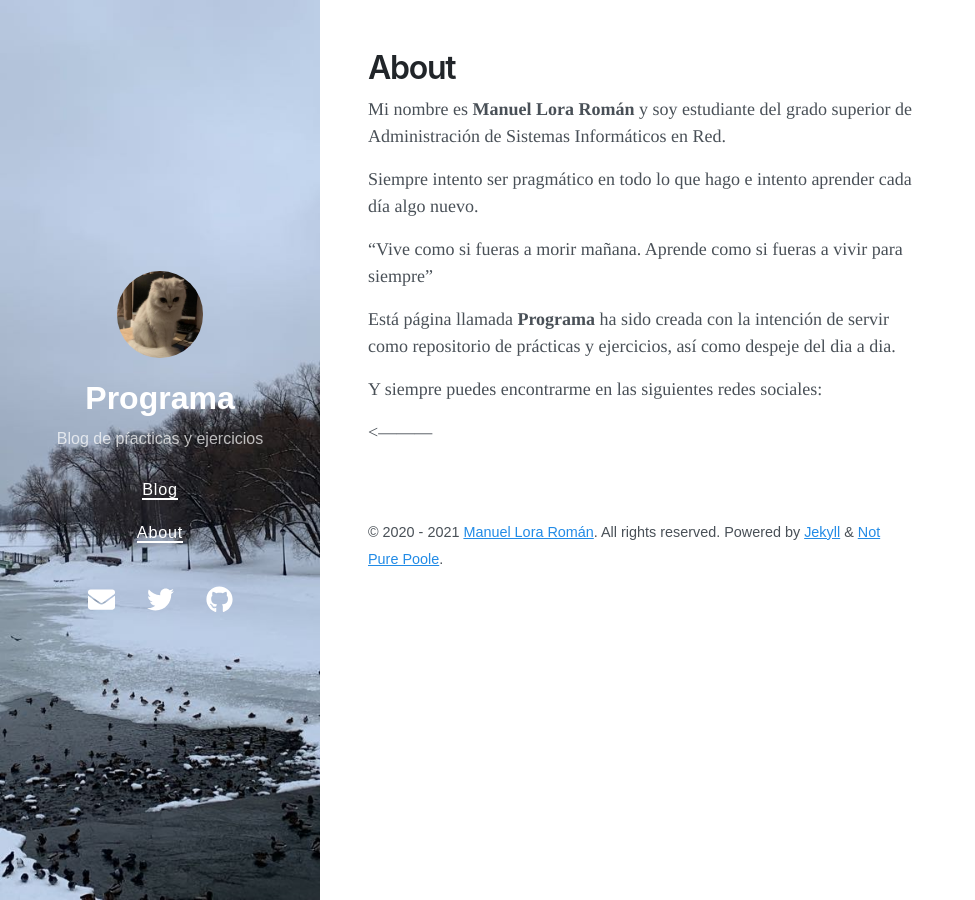
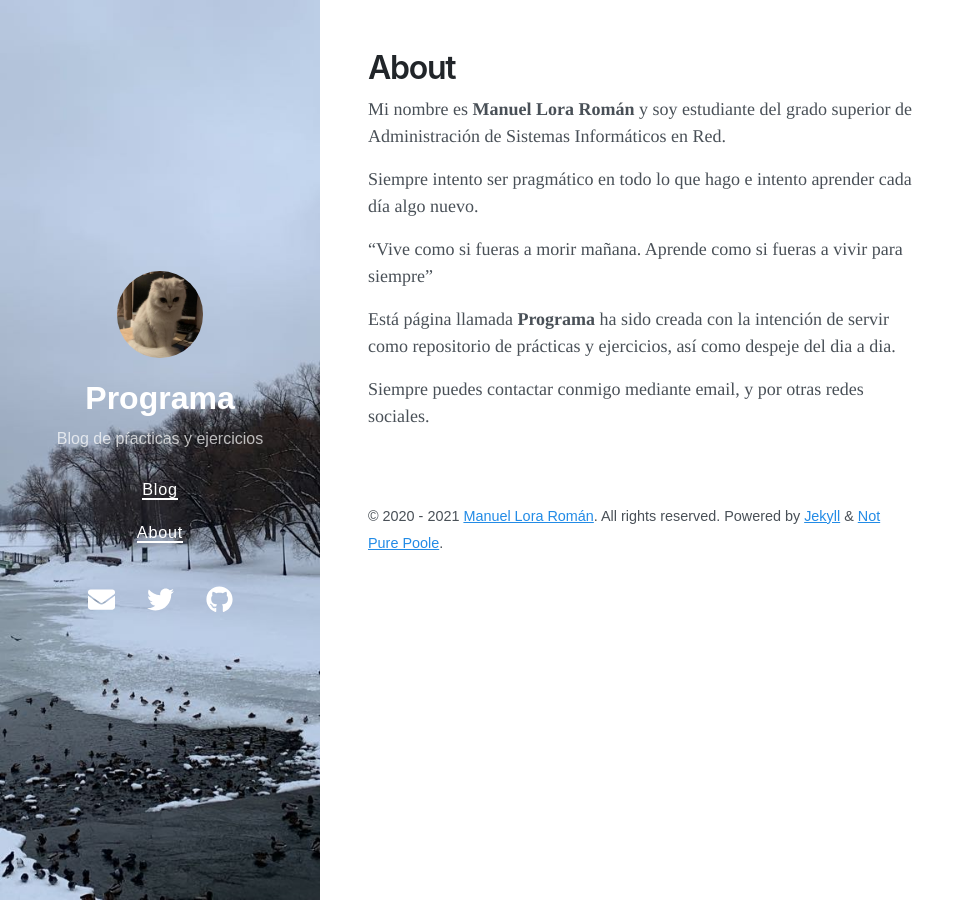
Before and after one commit to ManuelLoraRoman/manuelloraroman.github.io, a Jekyll site: the page built from about.md, in a window 1280 px wide. Shown: the whole page, without its empty margins (0-975 px from the left). Built offline with Jekyll 4.4.1, drawn with Linux system fonts in a browser that asks for light colours; nearby versions of some CDN libraries.

Commit message:
He añadido información sobre la página de Sobre Nosotros

```diff
--- a/about.md
+++ b/about.md
@@ -13,14 +13,4 @@ Siempre intento ser pragmático en todo lo que hago e intento aprender cada día
 
 Está página llamada **Programa** ha sido creada con la intención de servir como repositorio de prácticas y ejercicios, así como despeje del dia a dia.
 
-Y siempre puedes encontrarme en las siguientes redes sociales:
-
-
-
-
-
-
-
-
-
-<---------
+Siempre puedes contactar conmigo mediante email, y por otras redes sociales.
```
Also changed, not shown: 2 other files.
